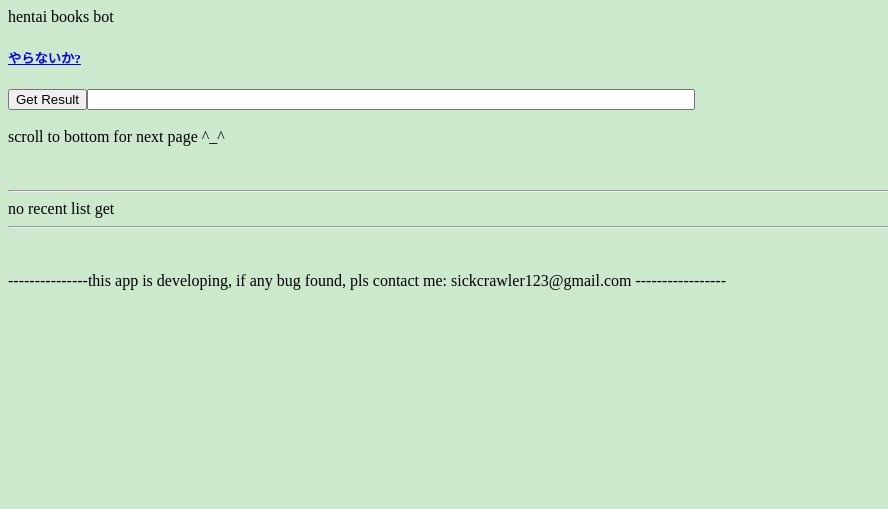
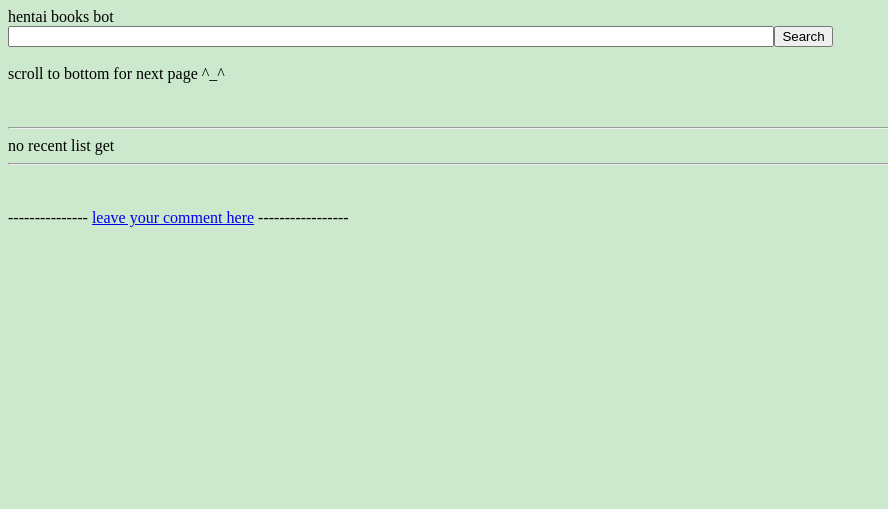
Before and after one commit to crawlersick/crawlersick, a plain HTML site: page war/Index.html in a window 1280 px wide. Shown: the whole page, without its empty margins (0-888 px from the left). Drawn offline with nearby package versions, Linux system fonts and the light colour scheme; no server answers.

Commit message:
modify read me,maybe there is no big update from now on

```diff
--- a/war/Index.html
+++ b/war/Index.html
@@ -365,8 +365,8 @@ div.preview
 <body bgcolor="#CCE8CD">
 
 <div id="div"><h7>hentai books bot</h7></div>
-<div id="instr">  <h5>     <a href='/chatapp/pollchat.html' target='_blank'>やらないか?</a></h5></div>
-<div><button id="button">Get Result</button><input id="urlpicker" type="text" value=""   name="url" style="width: 600px;" ></div>
+<!--<div id="instr">  <h5>     <a href='/chatapp/pollchat.html' target='_blank'>やらないか?</a></h5></div> -->
+<div><input id="urlpicker" type="text" value=""   name="url" style="width: 60%;" ><button id="button">Search</button></div>
 <div id="LoadingImage" style="display: none">
 <img src="/loading.gif" />
 </div>
@@ -378,7 +378,7 @@ div.preview
 <hr />
 <br><br>
 
-<div id="linetobreak">---------------this app is developing, if any bug found, pls contact me:  sickcrawler123@gmail.com -----------------</div>
+<div id="linetobreak">--------------- <a href='/chatapp/pollchat.html' target='_blank'>leave your comment here</a> -----------------</div>
 <!-- Place this tag where you want the +1 button to render. -->
 <div class="g-plusone" data-size="small" data-annotation="inline" data-width="300"></div>
 <!-- Place this tag after the last +1 button tag. -->
```
Also changed, not shown: 1 other file.
